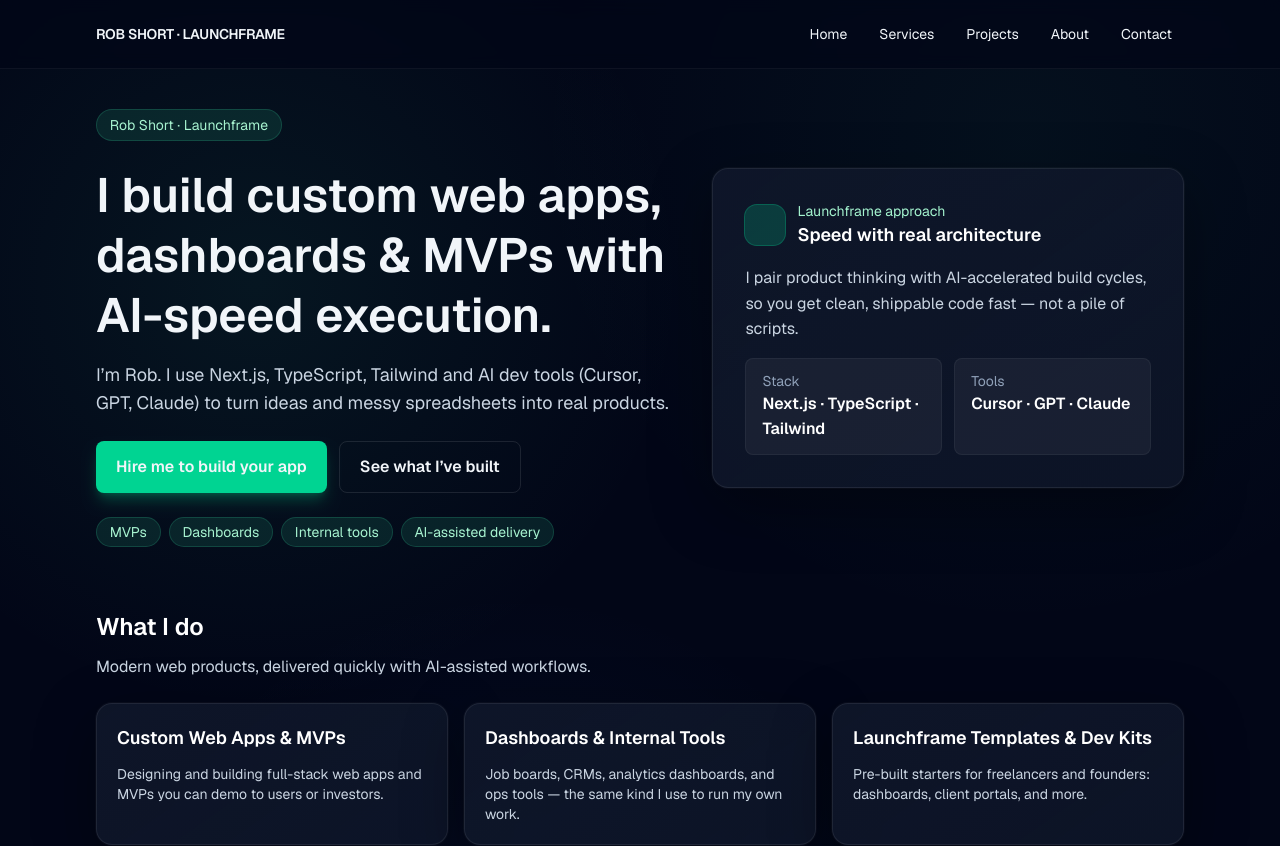
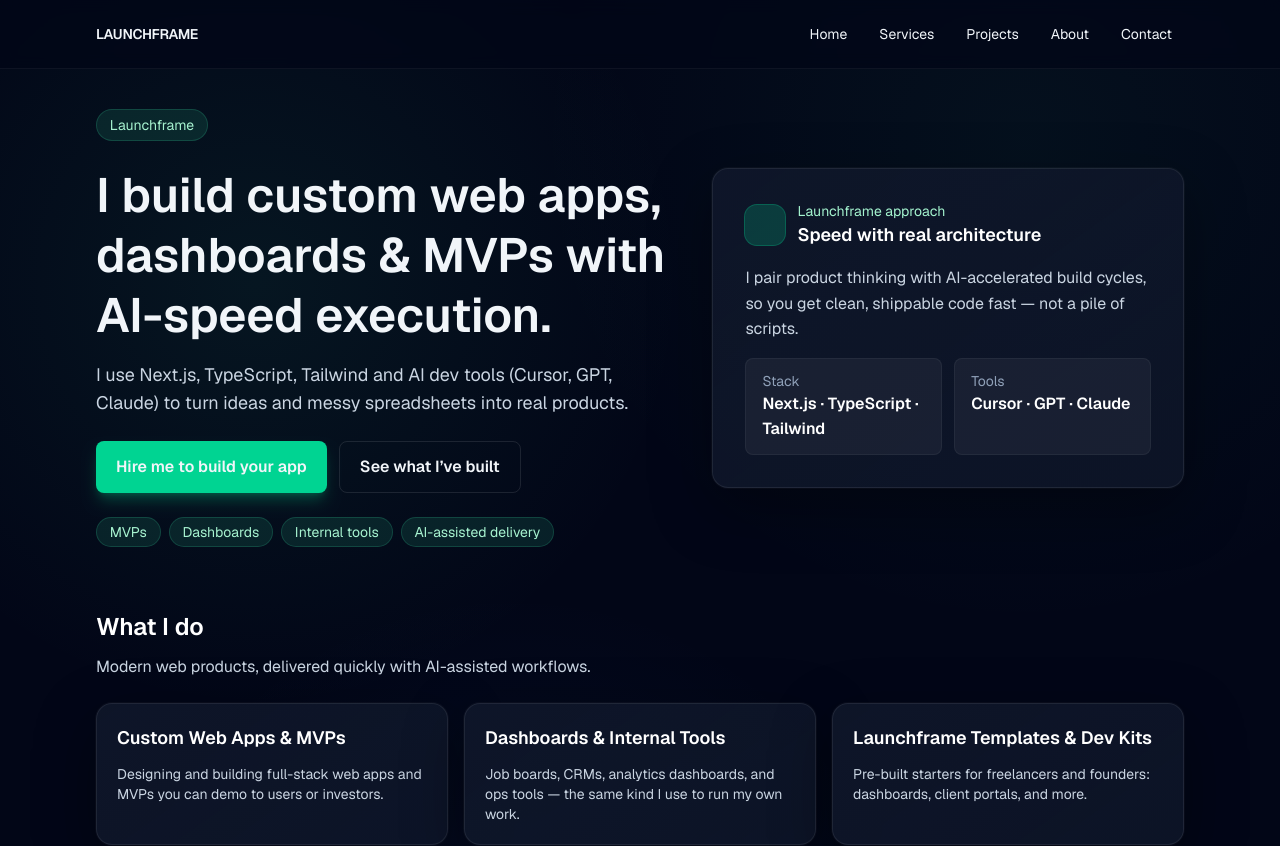
Before and after one commit to BiteTh3bulleT/BiteTh3bulleT.github.io, a Next.js app: page / in a window 1280 px wide. Shown: the top 846 px of the page. Built offline with nearby package versions, Linux system fonts and the light colour scheme.

Commit message:
Remove name branding outside About and regenerate export

```diff
--- a/app/layout.tsx
+++ b/app/layout.tsx
@@ -14,9 +14,9 @@ const geistMono = Geist_Mono({
 });
 
 export const metadata: Metadata = {
-  title: "Rob Short · Launchframe | Custom web apps, dashboards & MVPs",
+  title: "Launchframe | Custom web apps, dashboards & MVPs",
   description:
-    "Rob Short builds custom web apps, dashboards, and MVPs using Next.js, TypeScript, Tailwind, and AI dev tools like Cursor, GPT, and Claude.",
+    "Launchframe builds custom web apps, dashboards, and MVPs using Next.js, TypeScript, Tailwind, and AI dev tools like Cursor, GPT, and Claude.",
 };
 
 export default function RootLayout({
--- a/app/page.tsx
+++ b/app/page.tsx
@@ -31,16 +31,15 @@ export default function Home() {
     <div className="space-y-16 pb-6">
       <section className="grid gap-10 lg:grid-cols-[1.1fr_0.9fr] lg:items-center">
         <div className="space-y-6">
-          <Pill>Rob Short · Launchframe</Pill>
+          <Pill>Launchframe</Pill>
           <div className="space-y-4">
             <h1 className="text-4xl font-semibold leading-tight sm:text-5xl">
               I build custom web apps, dashboards & MVPs with AI-speed
               execution.
             </h1>
             <p className="text-lg text-slate-300">
-              I’m Rob. I use Next.js, TypeScript, Tailwind and AI dev tools
-              (Cursor, GPT, Claude) to turn ideas and messy spreadsheets into
-              real products.
+              I use Next.js, TypeScript, Tailwind and AI dev tools (Cursor, GPT,
+              Claude) to turn ideas and messy spreadsheets into real products.
             </p>
           </div>
           <div className="flex flex-wrap gap-3">
--- a/components/layout/SiteLayout.tsx
+++ b/components/layout/SiteLayout.tsx
@@ -19,10 +19,10 @@ export default function SiteLayout({ children }: { children: ReactNode }) {
           <Link
             href="/"
             className="flex items-center gap-2 text-sm font-semibold uppercase tracking-tight text-emerald-300"
-            aria-label="Rob Short · Launchframe home"
+            aria-label="Launchframe home"
           >
-            <span className="hidden sm:inline">Rob Short · Launchframe</span>
-            <span className="sm:hidden">Rob Short</span>
+            <span className="hidden sm:inline">Launchframe</span>
+            <span className="sm:hidden">Launchframe</span>
           </Link>
           <nav className="flex flex-wrap items-center gap-1 text-xs sm:gap-2 sm:text-sm">
             {navLinks.map((link) => (
@@ -44,7 +44,7 @@ export default function SiteLayout({ children }: { children: ReactNode }) {
 
       <footer className="border-t border-white/5 bg-slate-950/70">
         <div className="mx-auto flex max-w-6xl flex-col gap-2 px-4 py-8 text-sm text-slate-400 sm:flex-row sm:items-center sm:justify-between sm:px-6 lg:px-8">
-          <p>© {year} Rob Short · Launchframe</p>
+          <p>© {year} Launchframe</p>
           <p className="text-slate-500">
             Built with Next.js, TypeScript &amp; AI dev tools.
           </p>
```
Also changed, not shown: 48 other files (tests, documents, lock files or other folders).
